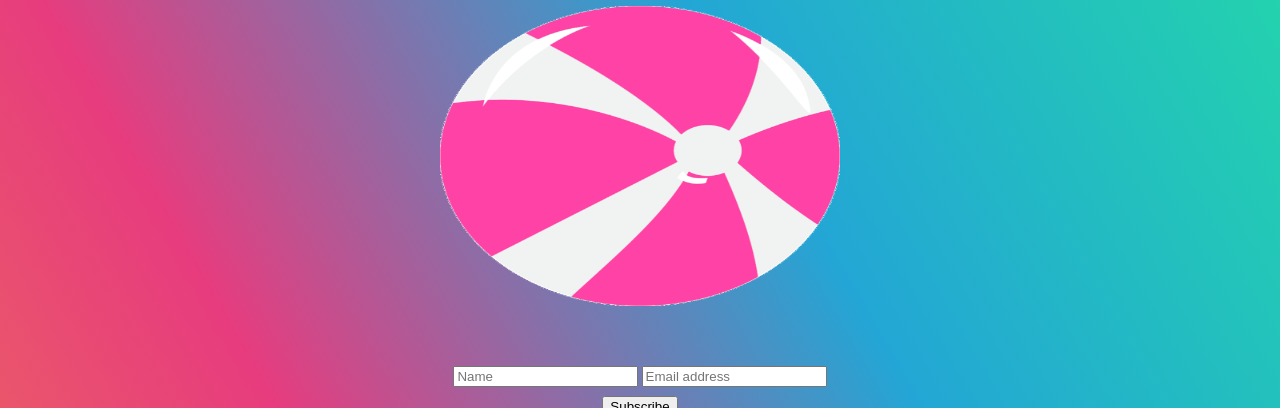
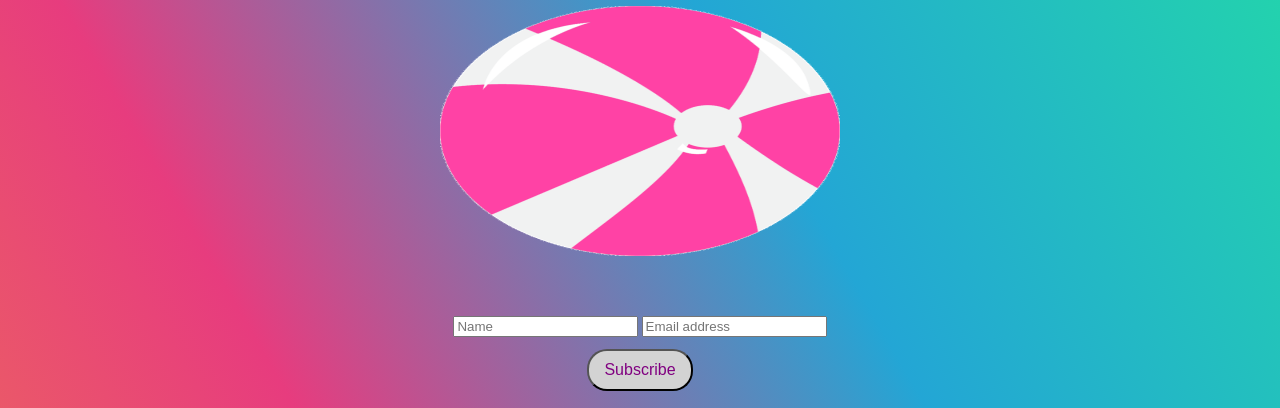
Before and after one commit to Practice-to-Perfect/RBK-projects, a plain HTML site: page Quiz web page/welcome.html in a window 1280 px wide. Shown: the part 76-484 px from the top of the page. Drawn offline with nearby package versions, Linux system fonts and the light colour scheme.

Commit message:
last-edit

```diff
--- a/Quiz web page/style.css
+++ b/Quiz web page/style.css
@@ -48,6 +48,28 @@ p {
   border-radius: 20px;
 }
 
+#subscribe{
+  background-color: lightgrey;
+  color: purple;
+  padding: 10px 15px;
+  text-align: center;
+  text-decoration: none;
+  font-size: 16px;
+  margin: 4px 2px;
+  transition-duration: 0.5s;
+  cursor: pointer;
+  border-radius: 20px;
+}
+#subscribe:hover {
+  background: grey;
+  border: solid pink;
+  color: white;
+  cursor: pointer;
+  border-radius: 20px;
+}
+
+
+
  #quiz {
  	border: solid;
  	border-radius: 20px;
--- a/Quiz web page/welcome.html
+++ b/Quiz web page/welcome.html
@@ -9,7 +9,7 @@
 <body>
 
 	<h1>Welcome to our Quiz!</h1>
-	<img src="imge/ready.gif" alt="Are You Ready?" width="400" height="300">
+	<img src="imge/ready.gif" alt="Are You Ready?" width="400" height="250">
 	<pre>
 
 	</pre>
@@ -23,7 +23,7 @@
     <input id="subscribe" type="submit" value="Subscribe" onclick="canStart()">
   </div>
 </form>
-<pre></pre>
+<br>
  <div>
  	 	<a href="index.html" class="button" target="_blank" style="color: purple; font-size:30px"> Let's Start! </a>
  </div>
```
